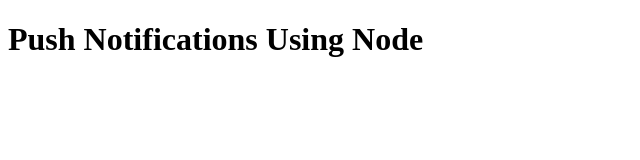
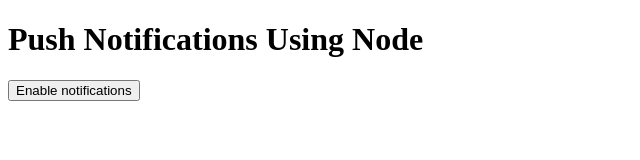
Before and after one commit to jamesderrick/push-notifications, a website: page client/index.html in a window 1280 px wide. Shown: the whole page, without its empty margins (0-640 px from the left). Drawn offline with Linux system fonts and the light colour scheme.

Commit message:
Add button for safari

```diff
--- a/client/index.html
+++ b/client/index.html
@@ -7,6 +7,7 @@
 </head>
 <body>
     <h1>Push Notifications Using Node</h1>
+    <button onclick="requestNotificationPermission()">Enable notifications</button>
     <script src="script.js"></script>
 </body>
 </html>
```
